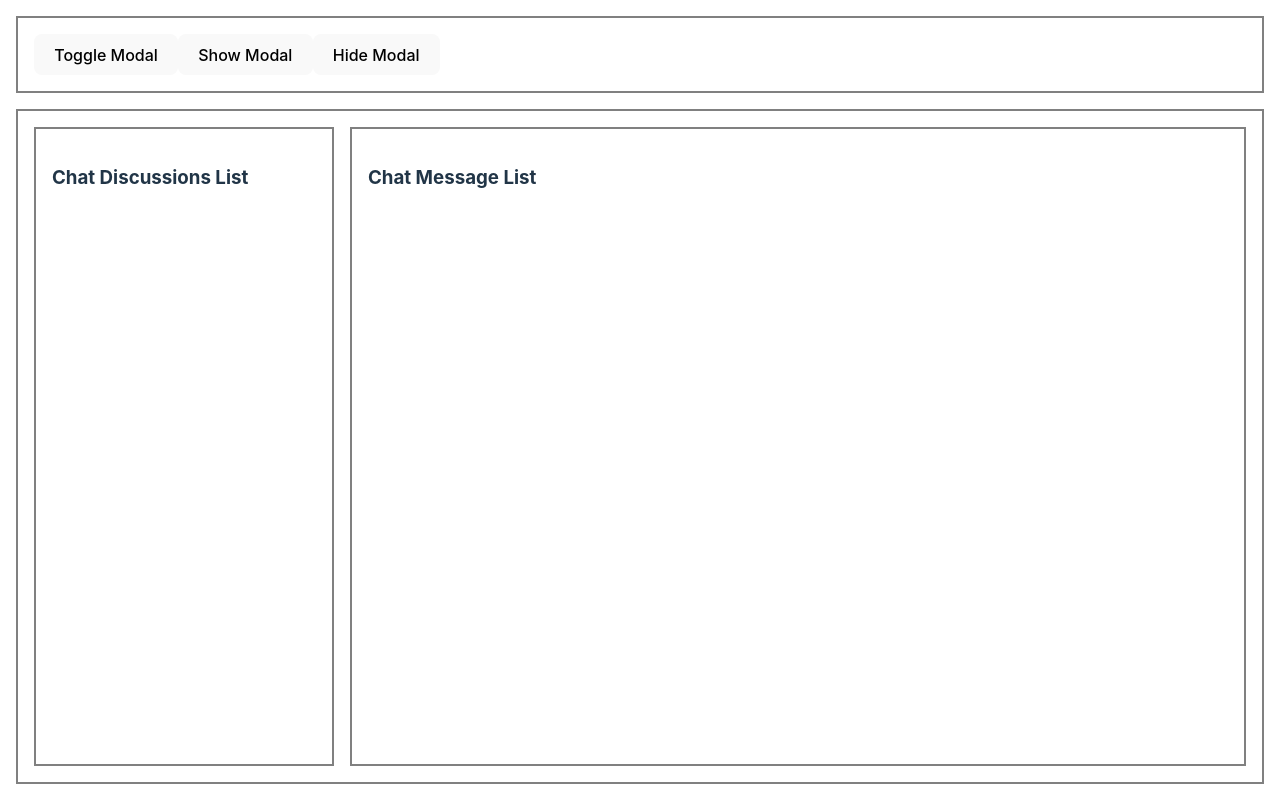
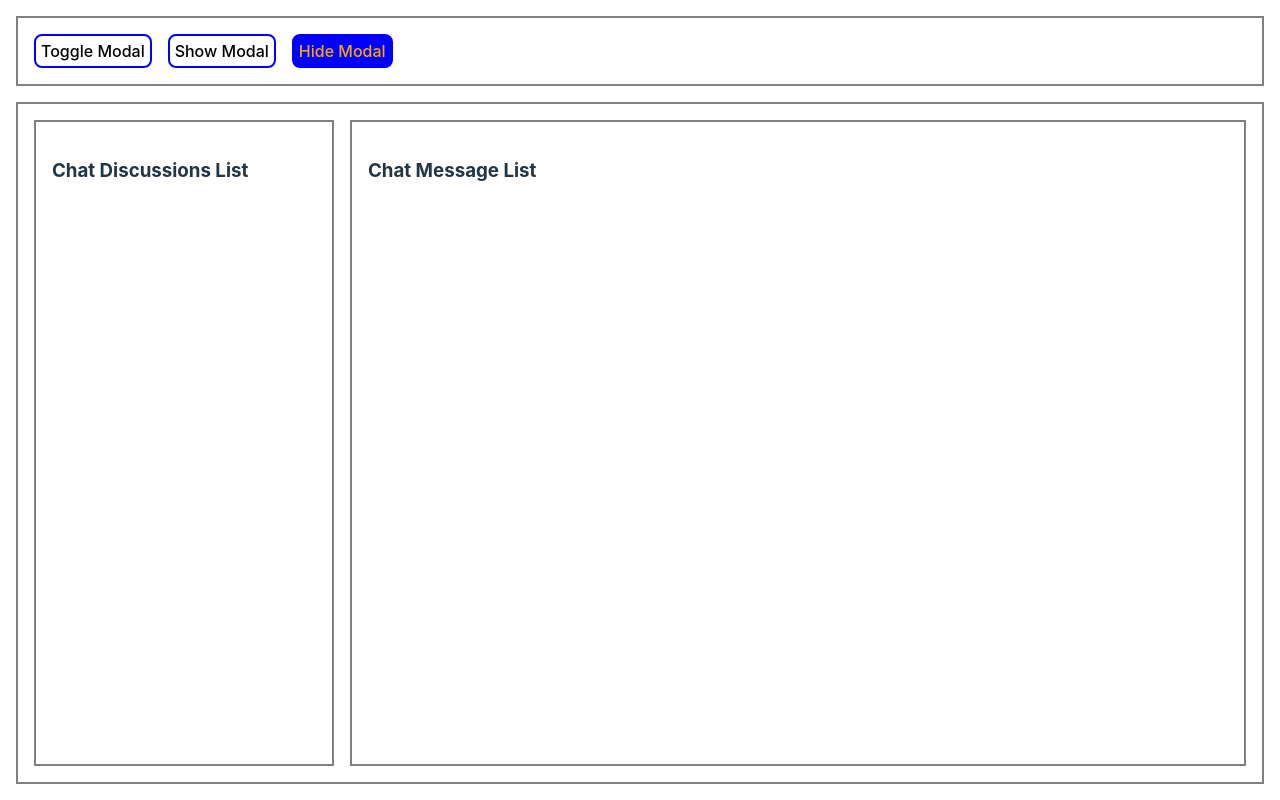
Before and after one commit to victorbln/INVAT_REACT, a React (Vite) app in the folder chat_app/: page / in a window 1280 px wide. Built offline with nearby package versions, Linux system fonts and the light colour scheme.

Commit message:
Style for the control buttons

```diff
--- a/chat_app/src/App.css
+++ b/chat_app/src/App.css
@@ -59,8 +59,20 @@ body {
 
 /* CHAT CONTROLS START */
 .chat-controls {
+  display: flex;
+  gap: var(--space-md);
 }
 
 .chat-controls-btn {
+  background-color: transparent;
+  border: 2px solid blue;
+  padding: 5px;
+  cursor: pointer;
 }
+
+.chat-controls-btn.is-active {
+  background-color: blue;
+  color: orange;
+}
+
 /* CHAT CONTROLS END */
--- a/chat_app/src/App.jsx
+++ b/chat_app/src/App.jsx
@@ -14,7 +14,12 @@ function App() {
       {isModalVisible && <ChatStartDiscussionModal />}
 
       <ChatLayout
-        controls={<ChatControls setIsModalVisible={setIsModalVisible} />}
+        controls={
+          <ChatControls
+            setIsModalVisible={setIsModalVisible}
+            isModalVisible={isModalVisible}
+          />
+        }
         aside={<ChatDiscussionsList />}
         main={<ChatMessageList />}
       />
--- a/chat_app/src/components/chat-controls.jsx
+++ b/chat_app/src/components/chat-controls.jsx
@@ -1,8 +1,8 @@
-export function ChatControls({ setIsModalVisible }) {
+export function ChatControls({ setIsModalVisible, isModalVisible }) {
   return (
     <div className="chat-controls">
       <button
-        className="chat-controls-btn"
+        className={`chat-controls-btn ${isModalVisible ? "is-active" : ""}`}
         onClick={() => {
           setIsModalVisible((prev) => !prev);
         }}
@@ -11,7 +11,7 @@ export function ChatControls({ setIsModalVisible }) {
       </button>
 
       <button
-        className="chat-controls-btn"
+        className={`chat-controls-btn ${isModalVisible ? "is-active" : ""}`}
         onClick={() => {
           setIsModalVisible((prev) => !prev);
         }}
@@ -20,7 +20,7 @@ export function ChatControls({ setIsModalVisible }) {
       </button>
 
       <button
-        className="chat-controls-btn"
+        className={`chat-controls-btn ${!isModalVisible ? "is-active" : ""}`}
         onClick={() => {
           setIsModalVisible((prev) => !prev);
         }}
```
